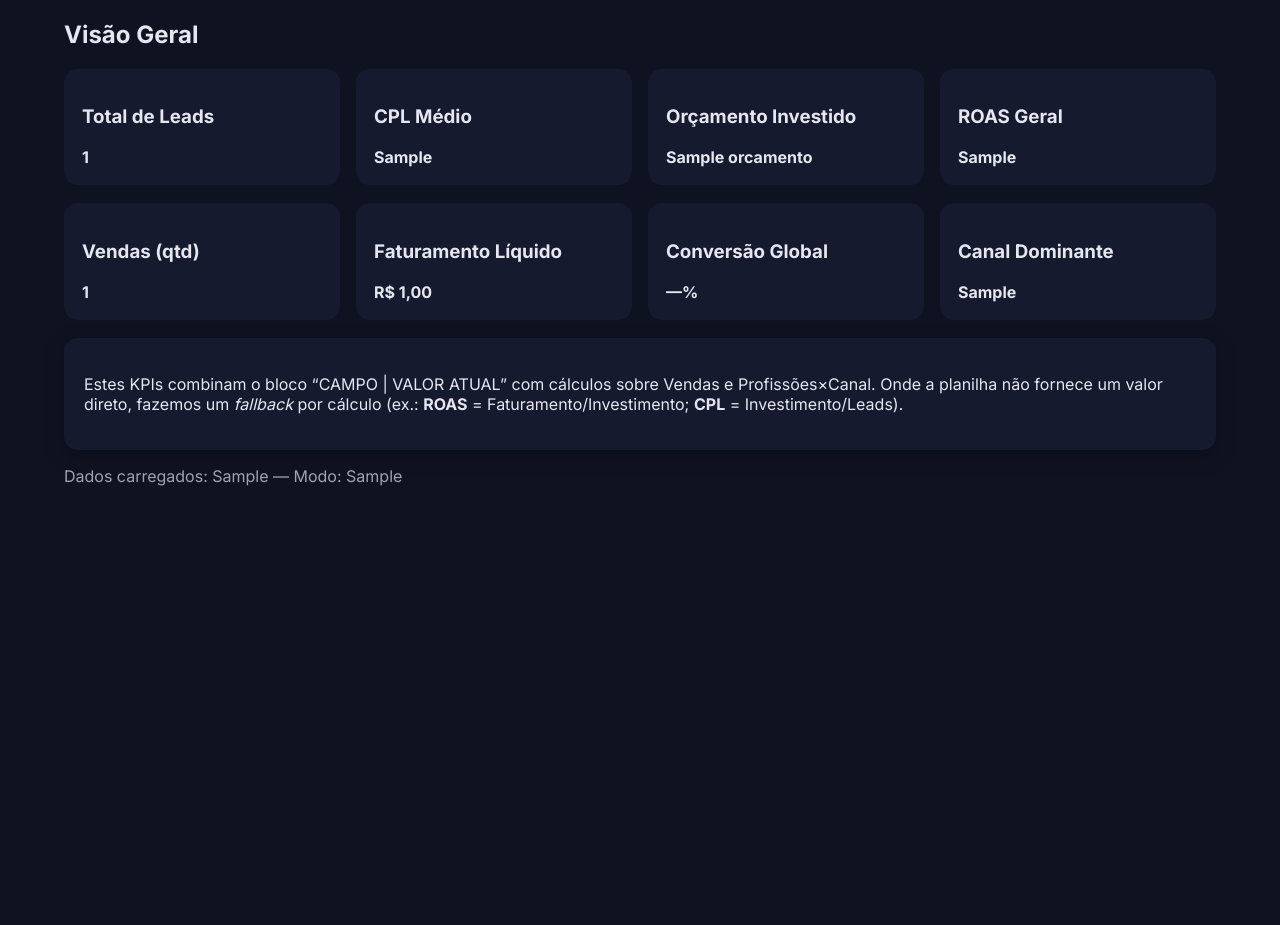
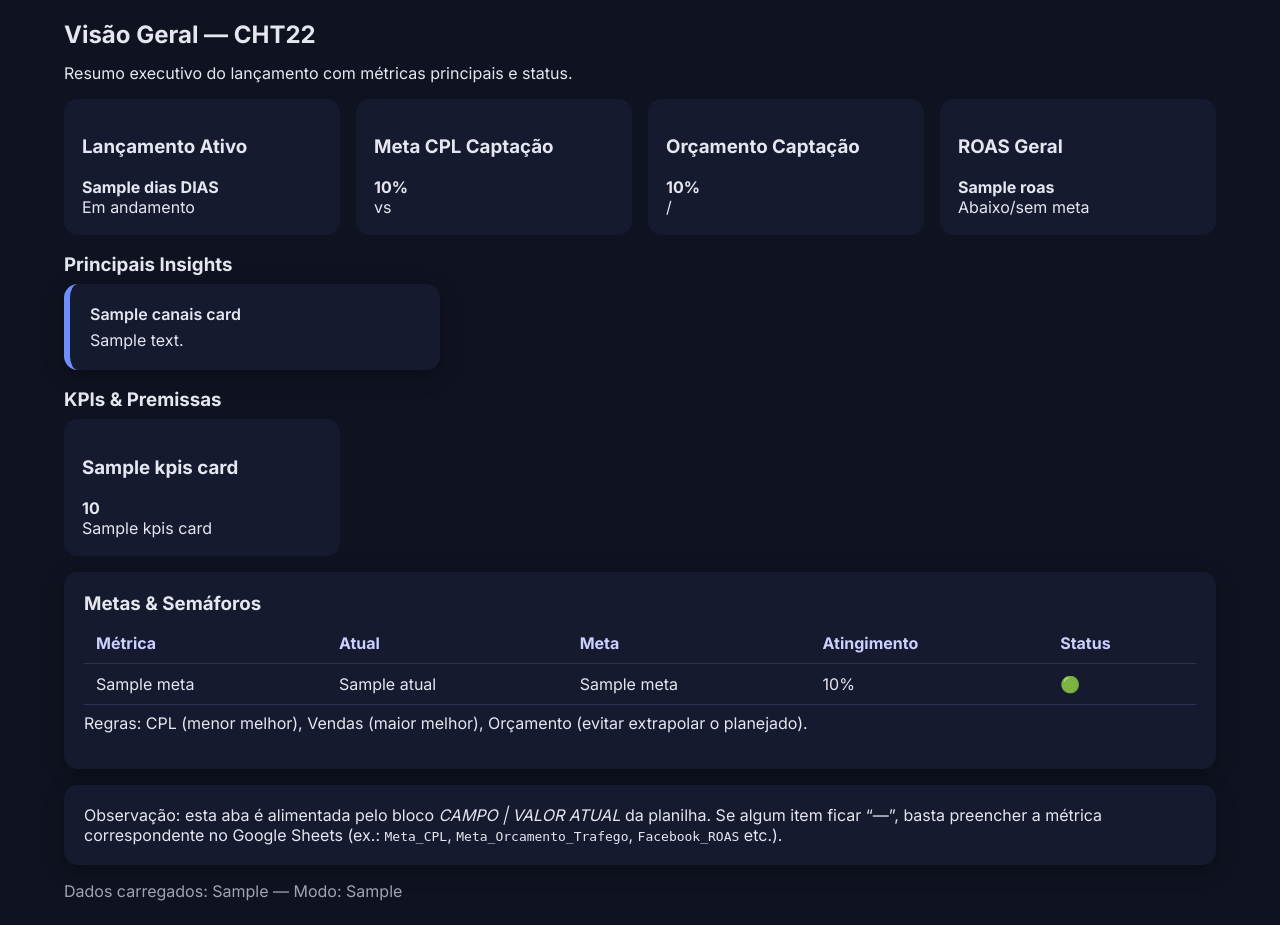
Before and after one commit to MacDowell354/dashboard-nandamac-ia, a Flask app: template templates/visao_geral.html in a window 1280 px wide. Shown: the part 224-1149 px from the top of the page. Before the commit the page ends 710 px from the top, so only its background shows below. Run offline with Flask 3, Linux system fonts and the light colour scheme; the template is opened without the code that fills it: most values are stand-ins (such as "Sample title", 1, 10 or a date in 2020).

Commit message:
Update visao_geral.html

```diff
--- a/templates/visao_geral.html
+++ b/templates/visao_geral.html
@@ -1,23 +1,135 @@
 {% extends "base.html" %}
 {% block title %}Visão Geral — Dashboard IA{% endblock %}
+
 {% block content %}
-  <h2>Visão Geral</h2>
+<h2>Visão Geral — CHT22</h2>
+<p class="muted" style="margin-top:-6px">Resumo executivo do lançamento com métricas principais e status.</p>
 
-  <div class="kpis" style="margin: 8px 0 18px;">
-    <div class="kpi"><h3>Total de Leads</h3><strong>{{ total_leads|dash }}</strong></div>
-    <div class="kpi"><h3>CPL Médio</h3><strong>{{ cpl_medio|br_money }}</strong></div>
-    <div class="kpi"><h3>Orçamento Investido</h3><strong>{{ orcamento|br_money }}</strong></div>
-    <div class="kpi"><h3>ROAS Geral</h3><strong>{{ roas_geral|dash }}</strong></div>
+<!-- ===== Cards do topo (Resumo Executivo) ===== -->
+<div class="kpis" style="margin:12px 0 18px;">
+  <div class="kpi">
+    <h3>Lançamento Ativo</h3>
+    <strong>{{ topo.dias or "—" }} DIAS</strong>
+    <div class="muted">Em andamento</div>
   </div>
 
-  <div class="kpis" style="margin: 8px 0 18px;">
-    <div class="kpi"><h3>Vendas (qtd)</h3><strong>{{ total_vendas }}</strong></div>
-    <div class="kpi"><h3>Faturamento Líquido</h3><strong>{{ total_liquido|br_money }}</strong></div>
-    <div class="kpi"><h3>Conversão Global</h3><strong>{{ (conv_global|round(2)) if conv_global else '—' }}%</strong></div>
-    <div class="kpi"><h3>Canal Dominante</h3><strong>{{ top_canal or '—' }}</strong></div>
+  <div class="kpi">
+    <h3>Meta CPL Captação</h3>
+    <strong>
+      {% if topo.delta_cpl is not none %}
+        {{ topo.delta_cpl|round(1) }}%
+      {% else %}—{% endif %}
+    </strong>
+    <div class="muted">{{ br_money(topo.cpl_atual) }} vs {{ br_money(topo.meta_cpl) }}</div>
   </div>
 
-  <div class="card">
-    <p class="muted">Estes KPIs combinam o bloco “CAMPO | VALOR ATUAL” com cálculos sobre Vendas e Profissões×Canal. Onde a planilha não fornece um valor direto, fazemos um <em>fallback</em> por cálculo (ex.: <strong>ROAS</strong> = Faturamento/Investimento; <strong>CPL</strong> = Investimento/Leads).</p>
+  <div class="kpi">
+    <h3>Orçamento Captação</h3>
+    <strong>
+      {% if topo.delta_orc is not none %}
+        {{ topo.delta_orc|round(1) }}%
+      {% else %}—{% endif %}
+    </strong>
+    <div class="muted">{{ br_money(topo.inv_usado) }} / {{ br_money(topo.orc_meta) }}</div>
   </div>
+
+  <div class="kpi">
+    <h3>ROAS Geral</h3>
+    <strong>{{ topo.roas|dash }}</strong>
+    <div class="muted">
+      {% if topo.roas and topo.roas >= 2 %}Acima da meta{% else %}Abaixo/sem meta{% endif %}
+    </div>
+  </div>
+</div>
+
+<!-- ===== Principais Insights por canal ===== -->
+<h3 style="margin:16px 0 8px;">Principais Insights</h3>
+<div style="display:grid; grid-template-columns: repeat(3, minmax(0,1fr)); gap:12px;">
+  {% if canais_cards and canais_cards|length > 0 %}
+    {% for c in canais_cards %}
+      <div class="card" style="border-left:6px solid {% if c.tone=='positivo' %}#2ecc71{% elif c.tone=='alerta' %}#ff9800{% else %}#6e8efb{% endif %};">
+        <div style="font-weight:600; margin-bottom:6px">{{ c.title }}</div>
+        <div class="muted">{{ c.body }}</div>
+      </div>
+    {% endfor %}
+  {% else %}
+    <div class="card"><div class="muted">Sem dados suficientes por canal.</div></div>
+    <div class="card" style="opacity:.6"><div class="muted">Preencha no bloco CAMPO as métricas por canal (ex.: Facebook_Leads, Facebook_CPL, Facebook_ROAS...).</div></div>
+    <div class="card" style="opacity:.6"><div class="muted">Assim que houver dados, os insights aparecem aqui automaticamente.</div></div>
+  {% endif %}
+</div>
+
+<!-- ===== KPIs & Premissas ===== -->
+<h3 style="margin:18px 0 8px;">KPIs & Premissas</h3>
+<div class="kpis">
+  {% for k in kpis_cards %}
+    <div class="kpi">
+      <h3>{{ k.titulo }}</h3>
+      {% if k.tipo == 'money' %}
+        <strong>{{ k.valor|br_money }}</strong>
+      {% elif k.tipo == 'percent' %}
+        <strong>{{ (k.valor|round(2)) if k.valor is not none else '—' }}%</strong>
+      {% else %}
+        <strong>{{ k.valor|dash }}</strong>
+      {% endif %}
+      <div class="muted">{{ k.subtitulo }}</div>
+    </div>
+  {% endfor %}
+</div>
+
+<!-- ===== Metas & Semáforos (opcional) ===== -->
+{% if metas and metas|length > 0 %}
+  <div class="card" style="margin-top:16px;">
+    <h3 style="margin:0 0 8px;">Metas & Semáforos</h3>
+    <div style="overflow-x:auto;">
+      <table>
+        <thead>
+          <tr>
+            <th>Métrica</th>
+            <th>Atual</th>
+            <th>Meta</th>
+            <th>Atingimento</th>
+            <th>Status</th>
+          </tr>
+        </thead>
+        <tbody>
+          {% for m in metas %}
+            <tr>
+              <td>{{ m.nome }}</td>
+              <td>
+                {% if m.nome in ['CPL Médio','Execução do Orçamento'] %}
+                  {{ m.atual|br_money }}
+                {% else %}
+                  {{ m.atual|dash }}
+                {% endif %}
+              </td>
+              <td>
+                {% if m.nome in ['CPL Médio','Execução do Orçamento'] %}
+                  {{ m.meta|br_money }}
+                {% else %}
+                  {{ m.meta|dash }}
+                {% endif %}
+              </td>
+              <td>{{ m.atingimento|round(1) }}%</td>
+              <td>
+                {% if m.status == 'verde' %}🟢{% elif m.status == 'amarelo' %}🟡{% else %}🔴{% endif %}
+              </td>
+            </tr>
+          {% endfor %}
+        </tbody>
+      </table>
+    </div>
+    <p class="muted" style="margin-top:8px">
+      Regras: CPL (menor melhor), Vendas (maior melhor), Orçamento (evitar extrapolar o planejado).
+    </p>
+  </div>
+{% endif %}
+
+<!-- ===== Rodapé/observações ===== -->
+<div class="card" style="margin-top:16px">
+  <div class="muted">
+    Observação: esta aba é alimentada pelo bloco <em>CAMPO | VALOR ATUAL</em> da planilha.
+    Se algum item ficar “—”, basta preencher a métrica correspondente no Google Sheets (ex.: <code>Meta_CPL</code>, <code>Meta_Orcamento_Trafego</code>, <code>Facebook_ROAS</code> etc.).
+  </div>
+</div>
 {% endblock %}
```
